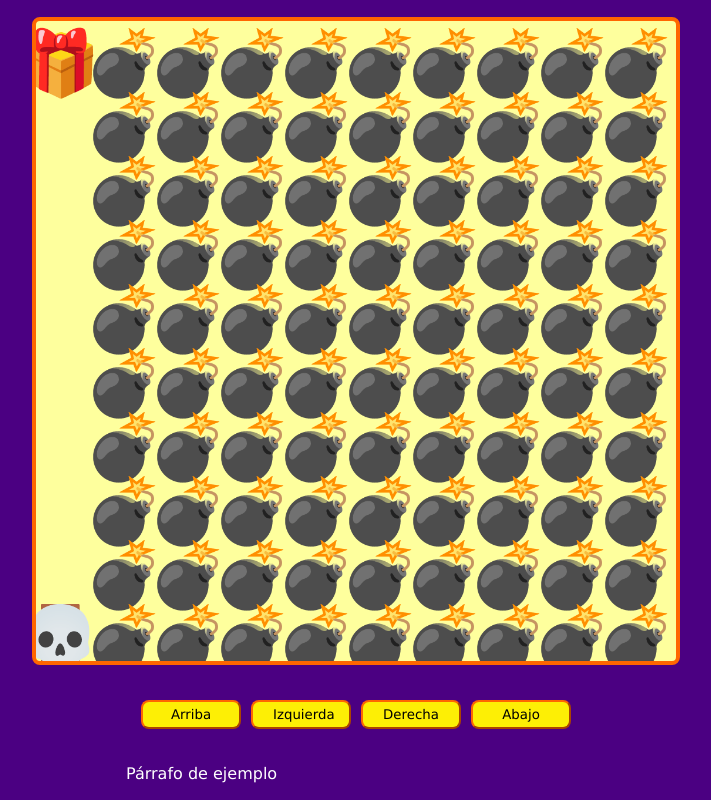
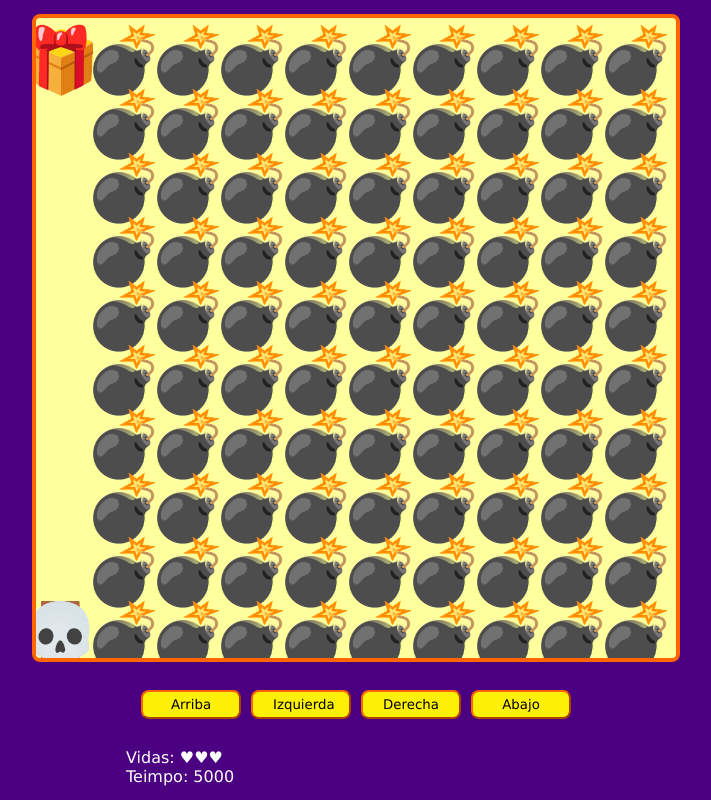
Before and after one commit to andresavilan/Videogames-JC, a plain HTML site: page index.html in a window 1280 px wide. Shown: the whole page, without its empty margins (284-995 px from the left). Drawn offline with Linux system fonts and the light colour scheme.

Commit message:
Added lives counter and timer, also bomb interactivity

```diff
--- a/index.html
+++ b/index.html
@@ -21,7 +21,8 @@
         </div>
 
         <div class="messages">
-            <p>Párrafo de ejemplo</p>
+            <p>Vidas: <span id="lives"></span></p>
+            <p>Teimpo: <span id="time"></span></p>
         </div>
     </div>
 
--- a/main.js
+++ b/main.js
@@ -4,14 +4,30 @@ const btnUp = document.querySelector('#up')
 const btnLeft = document.querySelector('#left')
 const btnRight = document.querySelector('#right')
 const btnDown = document.querySelector('#down')
+const livesSpan = document.getElementById('lives')
+const spanTime = document.getElementById('time')
 
 let canvasSize;
 let elementSize
 
-let playerPosition = {
+let level = 0;
+let lives= 3;
+
+let timeStart;
+let timePlayer;
+let timeInterval;
+
+const playerPosition = {
     x: undefined,
     y: undefined
 }
+
+const giftPosition = {
+    x: undefined,
+    y: undefined
+}
+
+let enemiesPositions = [];
 
 window.addEventListener('load', setCanvasSize);
 window.addEventListener('resize', setCanvasSize)
@@ -34,10 +50,23 @@ function startGame() {
     game.font = elementSize + 'px Verdana'
     game.textAlign = 'end'
 
-    const map = maps[0];
+    const map = maps[level];
+
+    if(!map) {
+        gameWin();
+        return;
+    }
+
+    if (!timeStart) {
+        timeStart = Date.now();
+        timeInterval = setInterval(showTime,100)
+    }
+
     const mapRows = map.trim().split('\n');
     const mapRowCols = mapRows.map(row => row.trim().split(''));
 
+    showLives()
+    enemiesPositions=[]
     game.clearRect (0,0,canvasSize,canvasSize)
     // for (let row = 1; row <= 10; row++) {
     //     for (let col = 1; col <= 10; col++) {
@@ -55,7 +84,16 @@ function startGame() {
                 if (!playerPosition.x && !playerPosition.y) {
                 playerPosition.x = posX
                 playerPosition.y = posY}
+            } else if (col == 'I') {
+                giftPosition.x = posX
+                giftPosition.y = posY
+            } else if (col == 'X') {
+                enemiesPositions.push({
+                    x:posX,
+                    y:posY
+                })
             }
+
             game.fillText(emoji, posX, posY)
         })
     })
@@ -63,8 +101,61 @@ function startGame() {
 }
 
 function movePlayer() {
+    if(playerPosition.x.toFixed(3) === giftPosition.x.toFixed(3) && playerPosition.y.toFixed(3) === giftPosition.y.toFixed(3) ) {
+       levelWin()
+    }
+
+    const enemyCollision = enemiesPositions.find(enemy => {
+        const enemyCollisionX = enemy.x.toFixed(3) == playerPosition.x.toFixed(3)
+        const enemyCollisionY = enemy.y.toFixed(3) == playerPosition.y.toFixed(3)
+        return enemyCollisionX && enemyCollisionY
+    })
+
+    if(enemyCollision) {
+        levelFail()
+    }
+
     game.fillText (emojis['PLAYER'], playerPosition.x, playerPosition.y)
 }
+
+function levelWin() {
+    console.log('win');
+    level++;
+    startGame()
+}
+
+function levelFail() {
+    lives--;
+
+    if(lives<=0) {
+        level= 0;
+        lives = 3;
+        timeStart = undefined;
+    }
+
+    playerPosition.x = undefined
+    playerPosition.y = undefined
+    console.log(lives);
+    startGame()
+}
+
+function gameWin() {
+    console.log('Ganaste');
+    clearInterval(timeInterval)
+}
+
+function showLives() {
+    const heartArray = Array(lives).fill(emojis['HEART'])
+    livesSpan.innerHTML = ''
+    heartArray.forEach(heart => livesSpan.append(emojis['HEART']))
+}
+
+function showTime() {
+    spanTime.innerHTML = Date.now() - timeStart
+}
+
+
+
 
 window.addEventListener('keydown', moveByKeys)
 btnUp.addEventListener('click', moveUp)
--- a/maps.js
+++ b/maps.js
@@ -1,4 +1,4 @@
-const emojis={'-':' ','O':'🚪','X':'💣','I':'🎁','PLAYER':'💀','BOMB_COLLISION':'🔥','GAME_OVER':'👎','WIN':'🏆',};
+const emojis={'-':' ','O':'🚪','X':'💣','I':'🎁','PLAYER':'💀','BOMB_COLLISION':'🔥','GAME_OVER':'👎','WIN':'🏆', 'HEART': '♥'};
 
 const maps=[];
 
```
